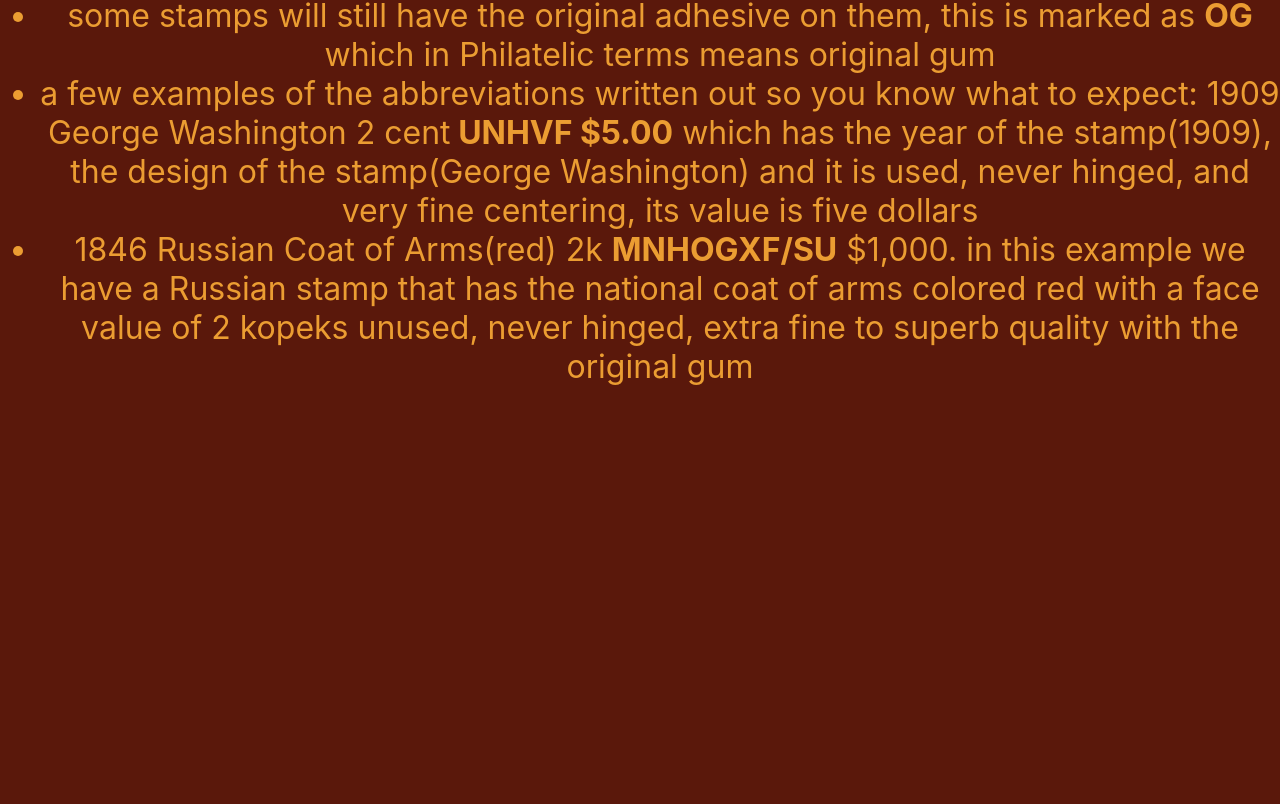
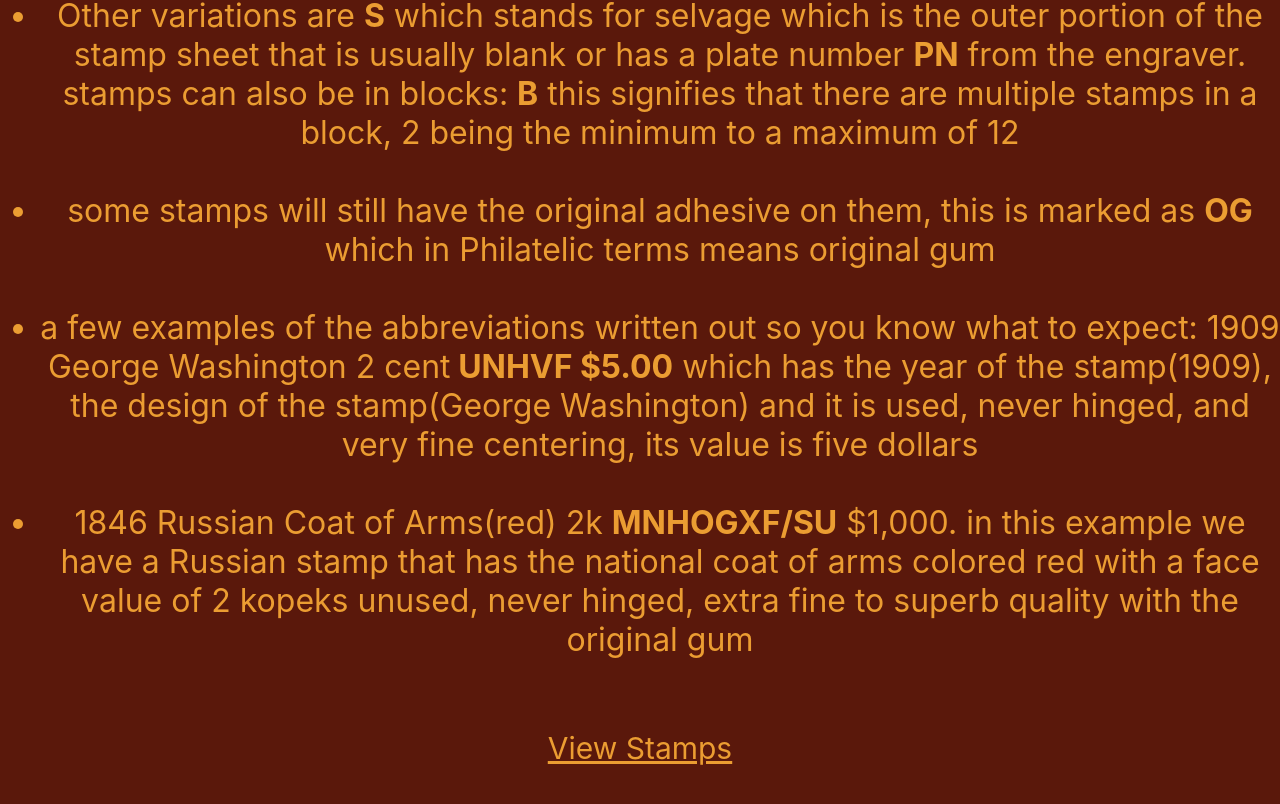
Before and after one commit to NekoCarreraDesigns/geeks-antiques, a React (Create React App) app in the folder geeks-antiques/: page /stamps in a window 1280 px wide. Shown: the part 2214-3018 px from the top of the page. Before the commit the page ends 2632 px from the top, so only its background shows below. Built offline with nearby package versions, Linux system fonts and the light colour scheme; a web font is replaced by a local one.

Commit message:
added line breaks to list items, and styled link for the stamp view

```diff
--- a/geeks-antiques/src/components/Philately/index.js
+++ b/geeks-antiques/src/components/Philately/index.js
@@ -1,7 +1,7 @@
 import React from "react";
 import "./style.css";
 
-function Philatley() {
+function Philately() {
   return (
     <div>
       <header className='philately-header'>Philately</header>
@@ -47,6 +47,7 @@
             coins are not minted they are printed, this is standard for some
             reason.
           </li>
+          <br />
           <li>
             Hinging is an old philatelic practice that involves putting a
             polyurethane piece on the back of the stamp, this was for display
@@ -57,16 +58,18 @@
             hinged will have an <strong>LH</strong>, ones that are not hinged
             will have <strong>NH</strong>
           </li>
+          <br />
           <li>
             Stamps are also graded on the centering of the design, a stamp with
             four even margins is said to be of superb <strong>SU</strong> or{" "}
             <strong>Gem</strong> quality, three out four even margins would be{" "}
             <strong>XF</strong> or extra fine quality. Two out four even margins
             is known as very fine <strong>VF</strong>, below that is fine
-            <strong>F</strong>. stamps can slide between each of the levels upon
-            further inspection can be <strong>VF/F</strong> this would mean the
-            stamp has very fine to fine centering
+            <strong> F</strong>. stamps can slide between each of the levels
+            upon further inspection can be <strong>VF/F</strong> this would mean
+            the stamp has very fine to fine centering
           </li>
+          <br />
           <li>
             Variations such as specific cancels, <strong>BC</strong> a bullseye
             cancel which is struck in the middle of the stamp,{" "}
@@ -76,6 +79,7 @@
             <strong>LC</strong> is a light cancel which is barely noticeable to
             the naked eye but can be seen with a magnifying glass
           </li>
+          <br />
           <li>
             Other variations are <strong>S</strong> which stands for selvage
             which is the outer portion of the stamp sheet that is usually blank
@@ -84,11 +88,13 @@
             are multiple stamps in a block, 2 being the minimum to a maximum of
             12
           </li>
+          <br />
           <li>
             some stamps will still have the original adhesive on them, this is
             marked as <strong>OG</strong> which in Philatelic terms means
             original gum
           </li>
+          <br />
           <li>
             a few examples of the abbreviations written out so you know what to
             expect: 1909 George Washington 2 cent<strong> UNHVF $5.00</strong>{" "}
@@ -96,6 +102,7 @@
             stamp(George Washington) and it is used, never hinged, and very fine
             centering, its value is five dollars
           </li>
+          <br />
           <li>
             1846 Russian Coat of Arms(red) 2k <strong>MNHOGXF/SU</strong>{" "}
             $1,000. in this example we have a Russian stamp that has the
@@ -103,10 +110,14 @@
             unused, never hinged, extra fine to superb quality with the original
             gum
           </li>
+          <br />
         </ul>
       </div>
+      <a className='stamp-view-link' href='/stamps-view'>
+        View Stamps
+      </a>
     </div>
   );
 }
 
-export default Philatley;
+export default Philately;
--- a/geeks-antiques/src/components/Philately/style.css
+++ b/geeks-antiques/src/components/Philately/style.css
@@ -22,3 +22,13 @@
   font-weight: 200;
   color: rgb(235, 157, 50);
 }
+
+.stamp-view-link {
+  color: rgb(235, 157, 50);
+  font-size: 30px;
+  padding: 100px;
+}
+
+.stamp-view-link:hover {
+  color: rgb(133, 11, 135);
+}
```
Also changed, not shown: geeks-antiques/src/components/Page-Body/index.js (line endings or trailing spaces).
